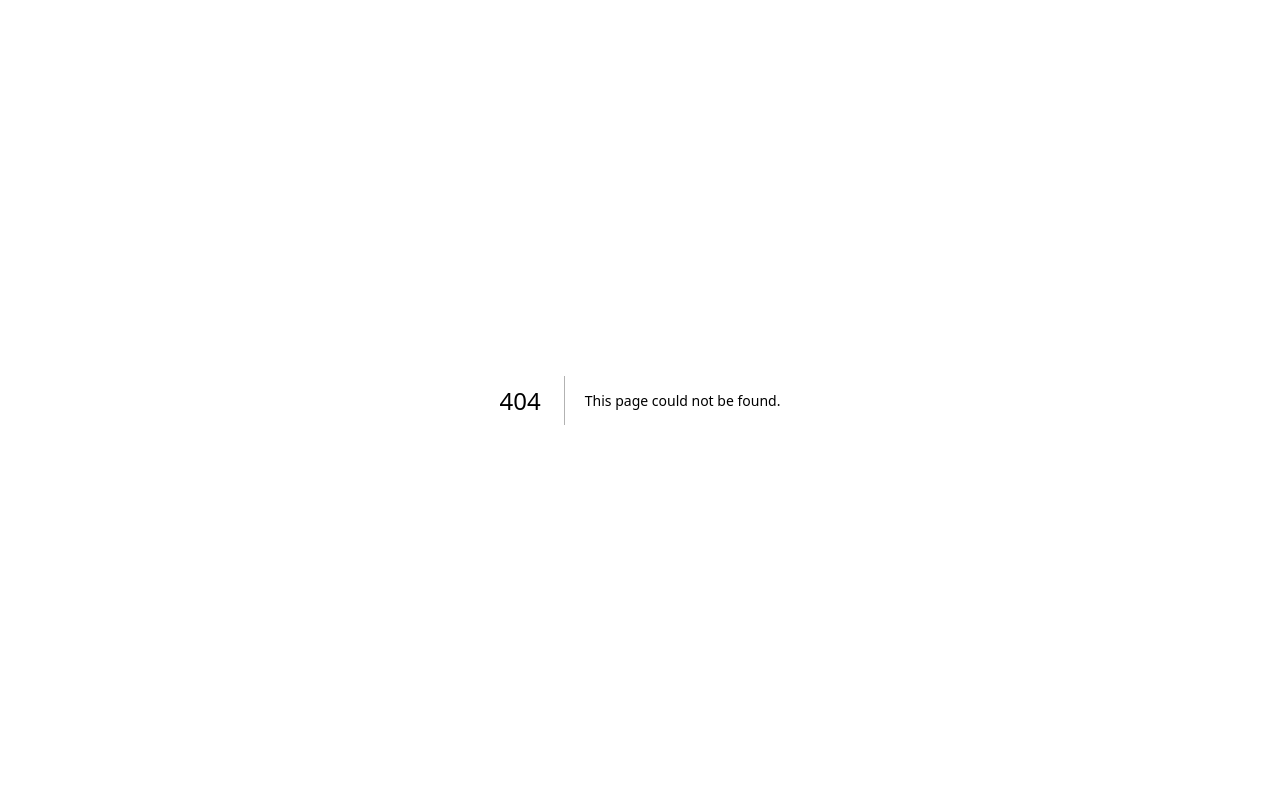
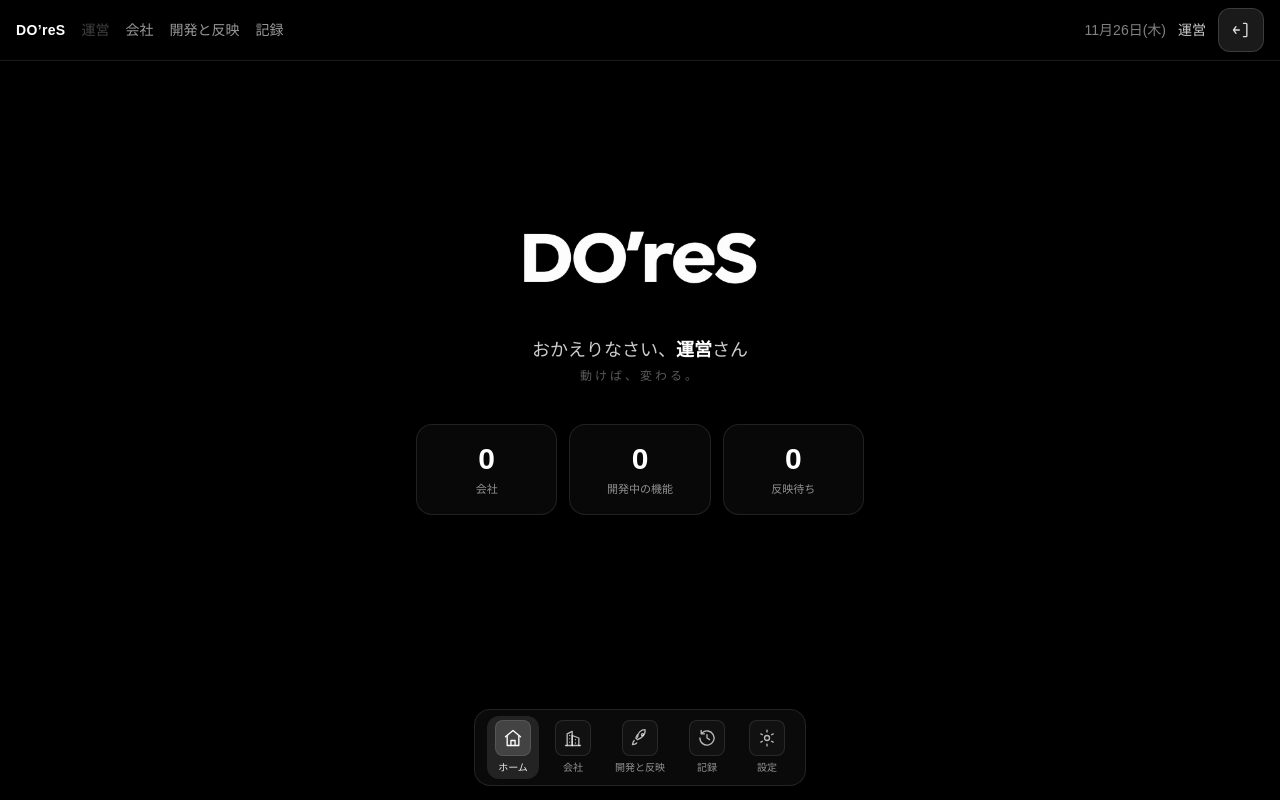
Before and after one commit to yellow-japan/dores, a Next.js app: page /platform in a window 1280 px wide. Before the commit this address had no page. Built offline with nearby package versions, Linux system fonts and the light colour scheme; no server answers; the database is empty.

Commit message:
Create page.tsx

```diff
--- /dev/null
+++ b/app/platform/page.tsx
@@ -0,0 +1,17 @@
+import { createClient } from "@/lib/supabase/server";
+import { getMe } from "@/lib/data";
+import { platformStats } from "@/lib/platform";
+import { todayStr } from "@/lib/platform-ui";
+import PlatformShell from "@/components/platform/PlatformShell";
+import PlatformHome from "@/components/platform/PlatformHome";
+
+export default async function PlatformHomePage() {
+  const supabase = await createClient();
+  const [me, stats] = await Promise.all([getMe(supabase), platformStats(supabase)]);
+  const userName = me?.display_name ?? "運営";
+  return (
+    <PlatformShell userName={userName} dateStr={todayStr()} active="home">
+      <PlatformHome userName={userName} stats={stats} />
+    </PlatformShell>
+  );
+}
```
